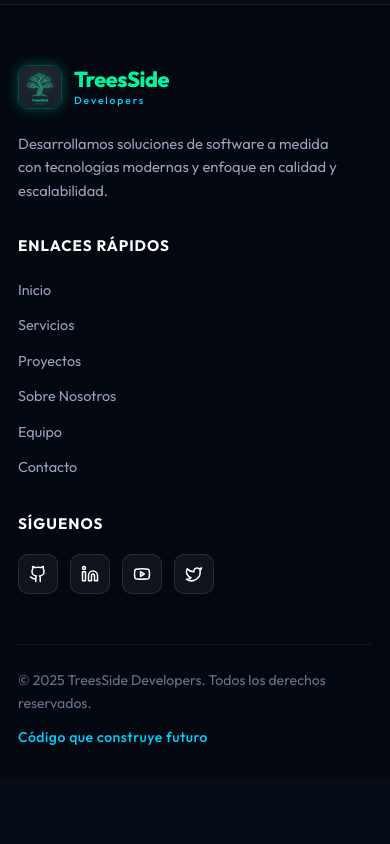
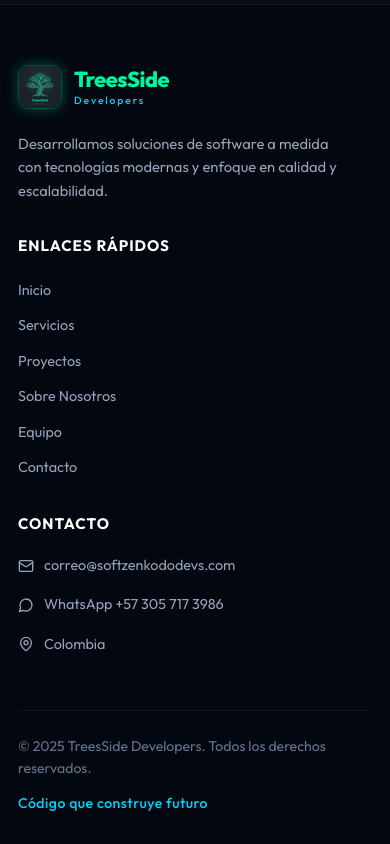
Before and after one commit to Maleja-Ortiz12/TreesSide-Developers, a Next.js app: page / in a window 390 px wide. Shown: the part 8095-8939 px from the top of the page. Before the commit the page ends 8874 px from the top, so only its background shows below. Built offline with nearby package versions, Linux system fonts and the light colour scheme.

Commit message:
feat(contact): use the real phone and WhatsApp and replace placeholder social links with footer contact

```diff
--- a/src/components/Footer.tsx
+++ b/src/components/Footer.tsx
@@ -4,7 +4,7 @@ import React from 'react';
 import Link from 'next/link';
 import { Logo } from './Logo';
 import { CONTACT_INFO } from '@/data/content';
-import { Github, Linkedin, Youtube, Twitter } from 'lucide-react';
+import { Mail, MapPin, MessageCircle } from 'lucide-react';
 
 export function Footer() {
   const navItems = [
@@ -84,7 +84,7 @@ export function Footer() {
             </ul>
           </div>
 
-          {/* Col 3: Síguenos (Social Networks) */}
+          {/* Col 3: Contacto */}
           <div>
             <h4 style={{
               fontSize: '0.95rem',
@@ -94,101 +94,23 @@ export function Footer() {
               textTransform: 'uppercase',
               letterSpacing: '1px'
             }}>
-              Síguenos
+              Contacto
             </h4>
-            <div style={{ display: 'flex', gap: '12px' }}>
-              <a
-                href={CONTACT_INFO.socials.github}
-                target="_blank"
-                rel="noopener noreferrer"
-                aria-label="GitHub"
-                className="social-btn"
-                style={{
-                  width: '40px',
-                  height: '40px',
-                  borderRadius: '10px',
-                  background: 'rgba(255, 255, 255, 0.05)',
-                  border: '1px solid rgba(255, 255, 255, 0.1)',
-                  display: 'flex',
-                  alignItems: 'center',
-                  justifyContent: 'center',
-                  color: '#ffffff',
-                  textDecoration: 'none',
-                  transition: 'all 0.2s ease'
-                }}
-              >
-                <Github size={18} />
-              </a>
-
-              <a
-                href={CONTACT_INFO.socials.linkedin}
-                target="_blank"
-                rel="noopener noreferrer"
-                aria-label="LinkedIn"
-                className="social-btn"
-                style={{
-                  width: '40px',
-                  height: '40px',
-                  borderRadius: '10px',
-                  background: 'rgba(255, 255, 255, 0.05)',
-                  border: '1px solid rgba(255, 255, 255, 0.1)',
-                  display: 'flex',
-                  alignItems: 'center',
-                  justifyContent: 'center',
-                  color: '#ffffff',
-                  textDecoration: 'none',
-                  transition: 'all 0.2s ease'
-                }}
-              >
-                <Linkedin size={18} />
-              </a>
-
-              <a
-                href={CONTACT_INFO.socials.youtube}
-                target="_blank"
-                rel="noopener noreferrer"
-                aria-label="YouTube"
-                className="social-btn"
-                style={{
-                  width: '40px',
-                  height: '40px',
-                  borderRadius: '10px',
-                  background: 'rgba(255, 255, 255, 0.05)',
-                  border: '1px solid rgba(255, 255, 255, 0.1)',
-                  display: 'flex',
-                  alignItems: 'center',
-                  justifyContent: 'center',
-                  color: '#ffffff',
-                  textDecoration: 'none',
-                  transition: 'all 0.2s ease'
-                }}
-              >
-                <Youtube size={18} />
-              </a>
-
-              <a
-                href={CONTACT_INFO.socials.x}
-                target="_blank"
-                rel="noopener noreferrer"
-                aria-label="X (Twitter)"
-                className="social-btn"
-                style={{
-                  width: '40px',
-                  height: '40px',
-                  borderRadius: '10px',
-                  background: 'rgba(255, 255, 255, 0.05)',
-                  border: '1px solid rgba(255, 255, 255, 0.1)',
-                  display: 'flex',
-                  alignItems: 'center',
-                  justifyContent: 'center',
-                  color: '#ffffff',
-                  textDecoration: 'none',
-                  transition: 'all 0.2s ease'
-                }}
-              >
-                <Twitter size={18} />
-              </a>
-            </div>
+            <ul style={{ listStyle: 'none', display: 'flex', flexDirection: 'column', gap: '12px' }}>
+              <li>
+                <a href={`mailto:${CONTACT_INFO.email}`} className="contact-link">
+                  <Mail size={16} aria-hidden="true" />{CONTACT_INFO.email}
+                </a>
+              </li>
+              <li>
+                <a href={CONTACT_INFO.whatsappUrl} target="_blank" rel="noopener noreferrer" className="contact-link">
+                  <MessageCircle size={16} aria-hidden="true" />WhatsApp {CONTACT_INFO.phone}
+                </a>
+              </li>
+              <li>
+                <span className="contact-link"><MapPin size={16} aria-hidden="true" />{CONTACT_INFO.location}</span>
+              </li>
+            </ul>
           </div>
         </div>
 
@@ -218,12 +140,18 @@ export function Footer() {
       </div>
 
       <style jsx>{`
-        .social-btn:hover {
-          background: rgba(0, 245, 160, 0.15) !important;
-          border-color: var(--primary-green) !important;
-          color: var(--primary-green) !important;
-          box-shadow: 0 0 12px rgba(0, 245, 160, 0.3) !important;
-          transform: translateY(-2px);
+        .contact-link {
+          display: inline-flex;
+          align-items: center;
+          gap: 10px;
+          color: var(--text-muted);
+          font-size: 0.9rem;
+          text-decoration: none;
+          overflow-wrap: anywhere;
+          transition: color 0.2s ease;
+        }
+        a.contact-link:hover, a.contact-link:focus-visible {
+          color: var(--primary-green);
         }
         @media (max-width: 768px) {
           .footer-grid {
--- a/src/data/content.ts
+++ b/src/data/content.ts
@@ -278,12 +278,6 @@ export const PROCESS_STEPS: ProcessStep[] = [
 export const CONTACT_INFO = {
   email: 'correo@softzenkododevs.com',
   location: 'Colombia',
-  phone: '+57 300 123 4567',
-  whatsappUrl: 'https://wa.me/573001234567?text=Hola%20TreesSide%20Developers,%20me%20gustar%C3%ADa%20cotizar%20un%20proyecto',
-  socials: {
-    github: 'https://github.com',
-    linkedin: 'https://linkedin.com',
-    youtube: 'https://youtube.com',
-    x: 'https://x.com'
-  }
+  phone: '+57 305 717 3986',
+  whatsappUrl: 'https://wa.me/573057173986?text=Hola%20TreesSide%20Developers,%20me%20gustar%C3%ADa%20cotizar%20un%20proyecto',
 };
```
Also changed, not shown: odd/tasks/contacto-y-seo.md (added, +28 -0 lines), 1 other file (tests, documents, lock files or other folders).
